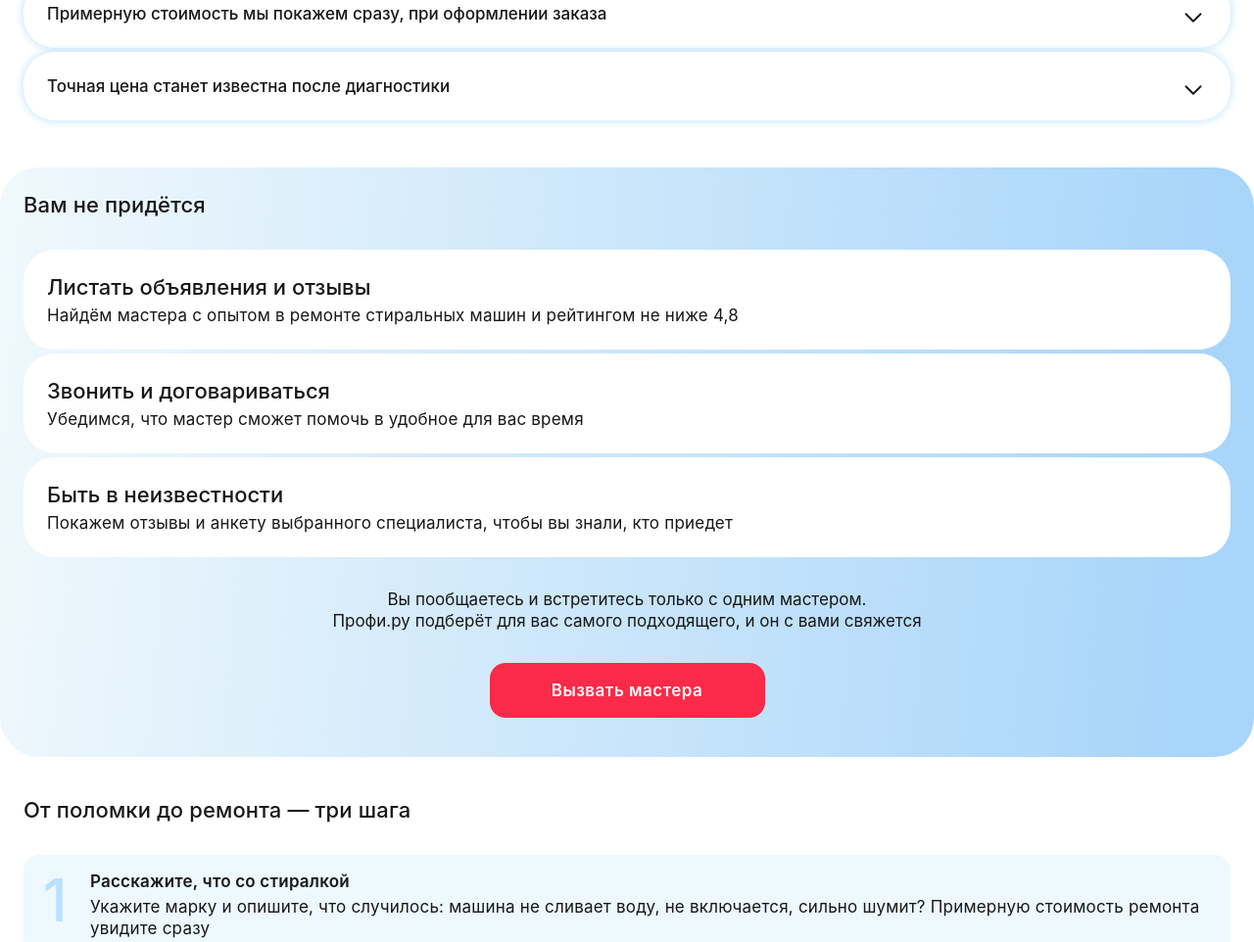
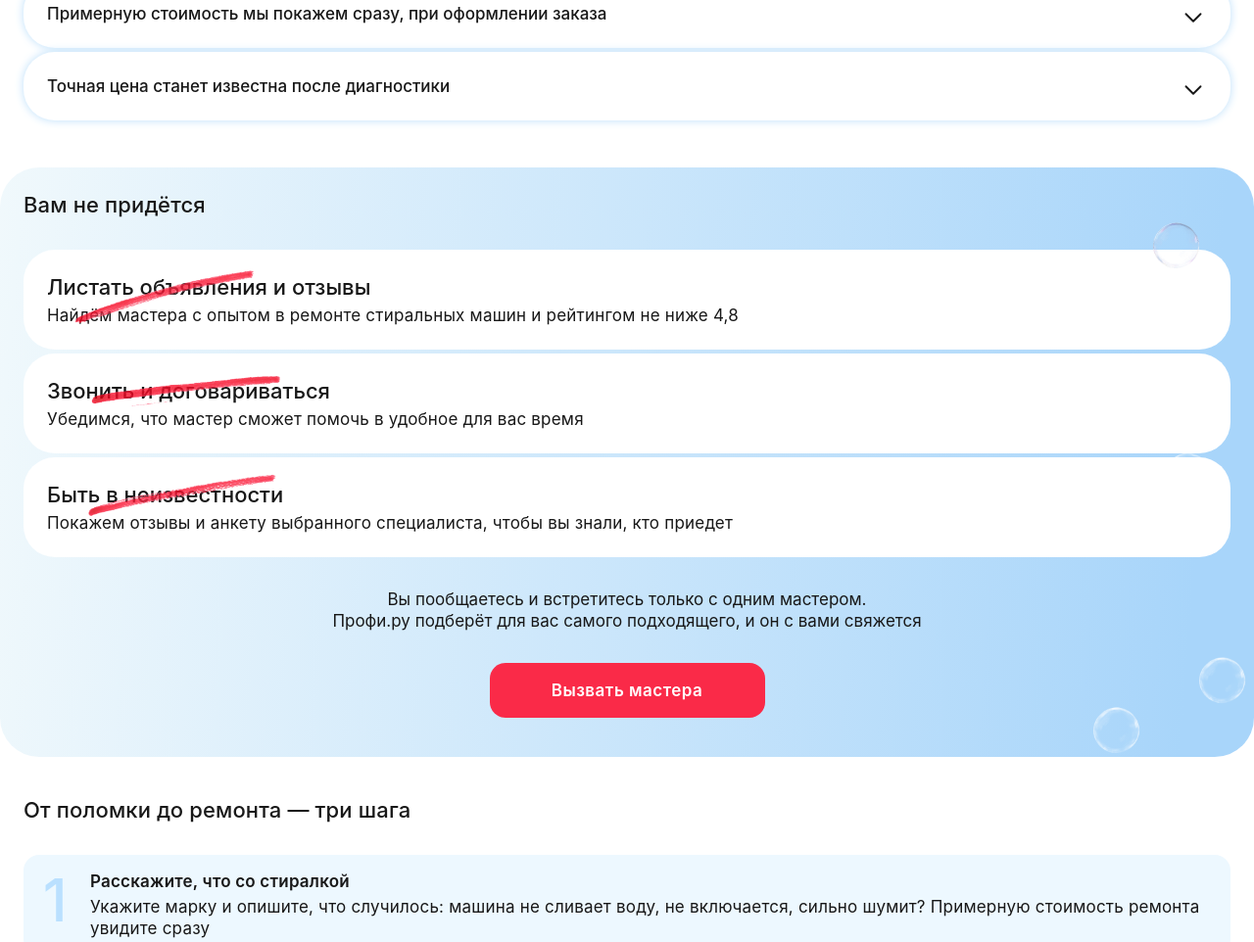
Before and after one commit to ereminea-dev/pod-klyuch-proto, a plain HTML site: page vremya/index.html in a window 1280 px wide. Shown: the part 3193-4155 px from the top of the page at 98% size. Drawn offline with Linux system fonts and the light colour scheme; a web font is replaced by a local one.

Commit message:
«Дорогое время»: зачёркивания и пузыри в блоке «Вам не придётся», аватары из макета
Co-Authored-By: Claude Opus 5.5 <noreply@anthropic.com>

```diff
--- a/vremya/index.html
+++ b/vremya/index.html
@@ -90,7 +90,12 @@ button { font: inherit; color: inherit; background: none; border: 0; cursor: poi
   padding: 24px 24px 40px; display: flex; flex-direction: column; gap: 32px;
 }
 .cards { display: flex; flex-direction: column; gap: 4px; }
-.bcard { background: #fff; border-radius: 32px; padding: 24px; display: flex; flex-direction: column; gap: 4px; }
+.benefits { position: relative; }
+.bcard { position: relative; background: #fff; border-radius: 32px; padding: 24px; display: flex; flex-direction: column; gap: 4px; }
+/* зачёркивания заголовков — отдельные слои в макете (187:7195–7197), прозрачность 80% */
+.bcard .strike { position: absolute; z-index: 2; max-width: none; pointer-events: none; }  /* прозрачность 80% уже в выгрузке из Figma */
+.benefits .bub { position: absolute; z-index: 3; max-width: none; pointer-events: none; }
+.benefits .bub.dodge { mix-blend-mode: color-dodge; }
 .benefits .after { text-align: center; }
 
 /* Три шага */
@@ -179,10 +184,13 @@ button { font: inherit; color: inherit; background: none; border: 0; cursor: poi
 
   <section class="benefits" data-section="benefits">
     <h2 class="sf22">Вам не придётся</h2>
+    <!-- пузыри поверх блока: в макете это отдельные слои над лендингом (251:656 и группа 187:7198 с наложением Color Dodge) -->
+    <img class="bub" src="img/bubble-1.png" alt="" style="right:53px;top:54px;width:52px;height:51px">
+    <img class="bub dodge" src="img/bubbles-group.png" alt="" style="right:6px;top:248px;width:160px;height:352px">
     <div class="cards">
-      <div class="bcard" data-track="benefit_listing"><p class="ony22m">Листать объявления и&nbsp;отзывы</p><p class="sf17">Найдём мастера с опытом в&nbsp;ремонте стиральных машин и&nbsp;рейтингом не&nbsp;ниже&nbsp;4,8</p></div>
-      <div class="bcard" data-track="benefit_calls"><p class="ony22m">Звонить и&nbsp;договариваться</p><p class="sf17">Убедимся, что мастер сможет помочь в удобное для вас время</p></div>
-      <div class="bcard" data-track="benefit_unknown"><p class="ony22m">Быть в&nbsp;неизвестности</p><p class="sf17">Покажем отзывы и анкету выбранного специалиста, чтобы вы знали, кто приедет</p></div>
+      <div class="bcard" data-track="benefit_listing"><img class="strike" src="img/strike-1.png" alt="" style="left:40px;top:3px;width:205px;height:77.3px"><p class="ony22m">Листать объявления и&nbsp;отзывы</p><p class="sf17">Найдём мастера с опытом в&nbsp;ремонте стиральных машин и&nbsp;рейтингом не&nbsp;ниже&nbsp;4,8</p></div>
+      <div class="bcard" data-track="benefit_calls"><img class="strike" src="img/strike-2.png" alt="" style="left:62px;top:15px;width:206.3px;height:44.3px"><p class="ony22m">Звонить и&nbsp;договариваться</p><p class="sf17">Убедимся, что мастер сможет помочь в удобное для вас время</p></div>
+      <div class="bcard" data-track="benefit_unknown"><img class="strike" src="img/strike-3.png" alt="" style="left:58px;top:8px;width:205.7px;height:59px"><p class="ony22m">Быть в&nbsp;неизвестности</p><p class="sf17">Покажем отзывы и анкету выбранного специалиста, чтобы вы знали, кто приедет</p></div>
     </div>
     <p class="after ony17">Вы пообщаетесь и встретитесь только&nbsp;с&nbsp;одним мастером. <br>Профи.ру подберёт для вас самого подходящего, и он с вами свяжется</p>
     <div class="btn-wrap"><a class="btn js-cta" href="#" data-track="cta_benefits">Вызвать мастера</a></div>
```
Also changed, not shown: vremya/img/bubble-1.png (added), vremya/img/bubbles-group.png (added), vremya/img/rev-aleksei.png, vremya/img/rev-ivan.png, vremya/img/rev-maria.png, vremya/img/strike-1.png (added), vremya/img/strike-2.png (added), vremya/img/strike-3.png (added).
